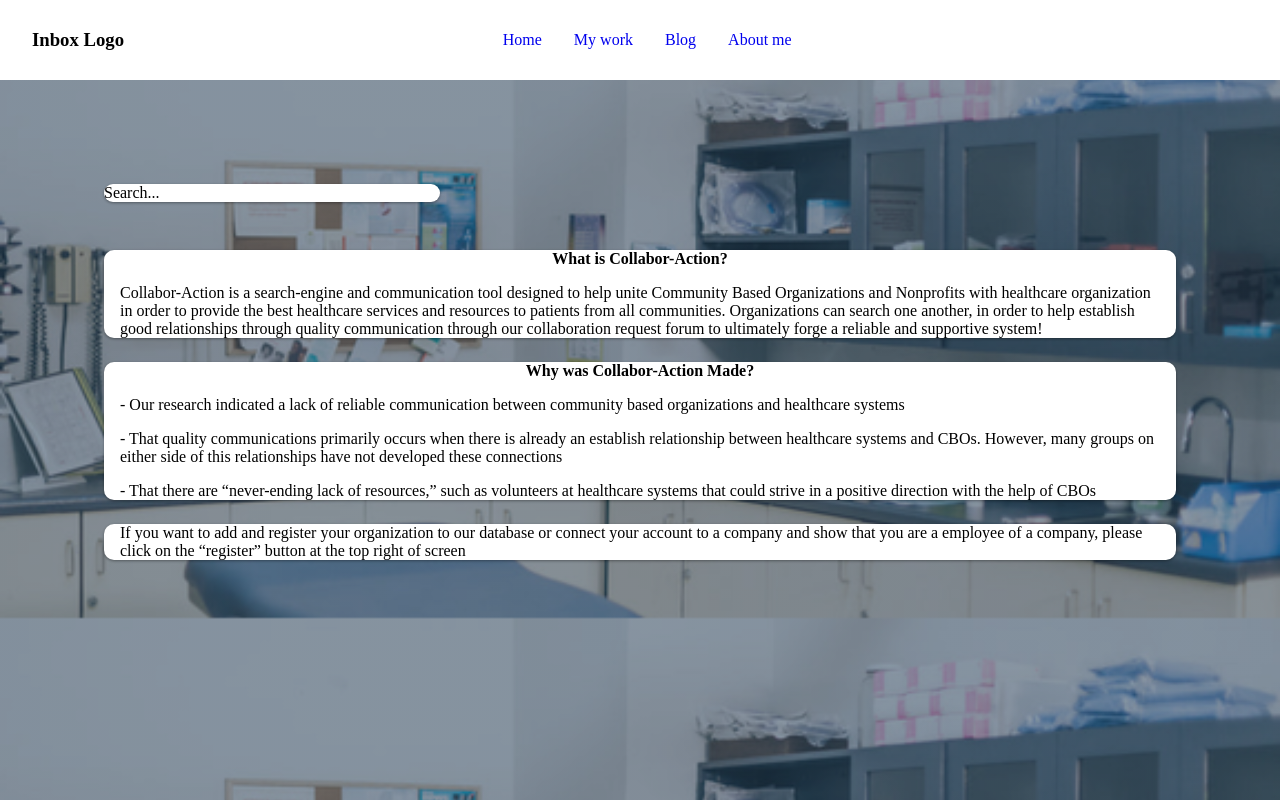
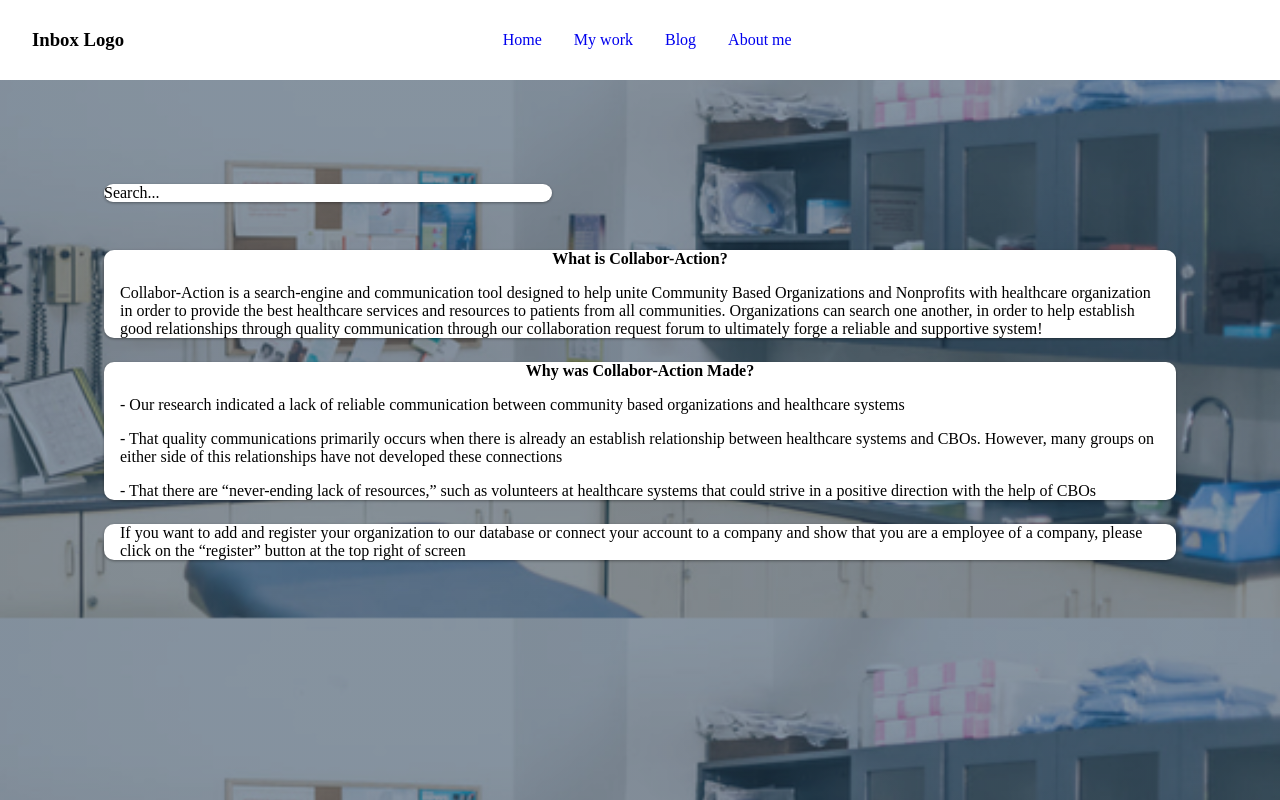
Before and after one commit to Saeid135/evergreen-roots, a React app in the folder evergreen-roots/: page / in a window 1280 px wide. Built offline with nearby package versions, Linux system fonts and the light colour scheme.

Commit message:
Minor styling change

```diff
--- a/evergreen-roots/src/index.css
+++ b/evergreen-roots/src/index.css
@@ -84,7 +84,8 @@ body {
   border-radius: 10px;
   box-shadow: 0 1px 3px rgba(0, 0, 0, 0.16), 0 1px 3px rgba(0, 0, 0, 0.23);
   transition: all 200ms ease-in-out;
-  width: 30%;
+  width: 40%;
+  min-width: 300px;
 }
 
 @media only screen and (max-width: 1024px) {
```
